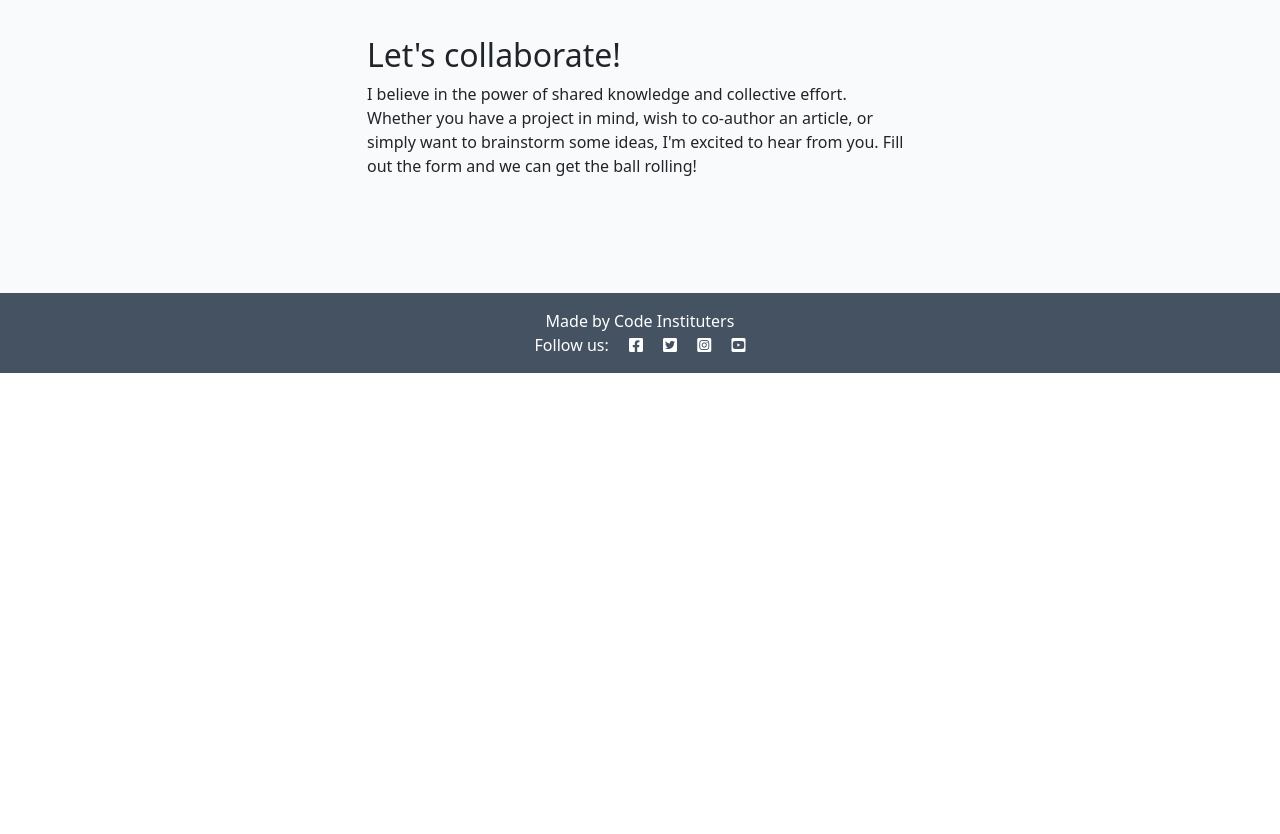
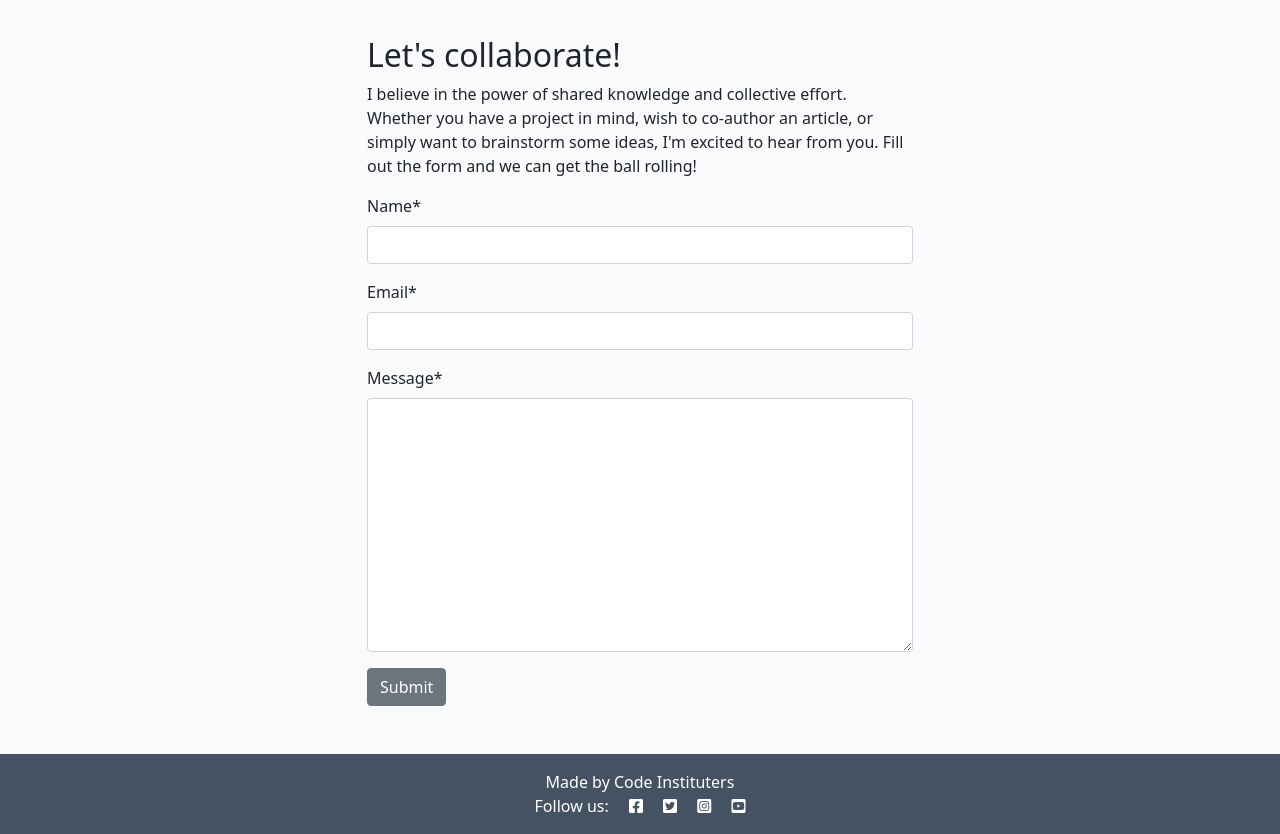
Before and after one commit to AJGreaves/blog-lesson-plan, a Django app: page /about/ in a window 1280 px wide. Shown: the part 427-1261 px from the top of the page. Before the commit the page ends 800 px from the top, so only its background shows below. Run offline with Django 4.2, Linux system fonts and the light colour scheme; data that the repository does not hold is empty; parts of the project's set-up code (start-up, migrations or seed data) failed here and were passed over; some libraries are stand-ins or nearby versions.

Commit message:
3.7.3c Create the Collaboration Request form Challenge

```diff
--- /dev/null
+++ b/about/forms.py
@@ -0,0 +1,8 @@
+from .models import CollaborateRequest
+from django import forms
+
+
+class CollaborateForm(forms.ModelForm):
+    class Meta:
+        model = CollaborateRequest
+        fields = ('name', 'email', 'message')
--- a/about/models.py
+++ b/about/models.py
@@ -8,3 +8,13 @@ class About(models.Model):
 
     def __str__(self):
         return self.title
+
+
+class CollaborateRequest(models.Model):
+    name = models.CharField(max_length=200, unique=True)
+    email = models.EmailField()
+    message = models.TextField()
+    read = models.BooleanField(default=False)
+
+    def __str__(self):
+        return f"Collaboration request from {self.name}"
--- a/about/templates/about/about.html
+++ b/about/templates/about/about.html
@@ -1,5 +1,6 @@
 {% extends 'base.html' %}
 {% load static %}
+{% load crispy_forms_tags %}
 
 {% block content %}
 <div class="container mt-5">
@@ -22,8 +23,12 @@
                 and we can get the ball rolling!</p>
 
             <!-- add your form here. Your submit button should
-                have the classes of btn, and btn-secondary -->
-
+                                have the classes of btn, btn-secondary -->
+            <form method="post">
+                {{ collaborate_form | crispy }}
+                {% csrf_token %}
+                <button class="btn btn-secondary" type="submit">Submit</button>
+            </form>
         </div>
     </div>
 </div>
--- a/about/views.py
+++ b/about/views.py
@@ -1,5 +1,7 @@
 from django.shortcuts import render
+from django.contrib import messages
 from .models import About
+from .forms import CollaborateForm
 
 
 def about_me(request, *args, **kwargs):
@@ -7,9 +9,13 @@ def about_me(request, *args, **kwargs):
     Renders the About page
     """
     about = About.objects.all().order_by('-updated_on').first()
+    collaborate_form = CollaborateForm()
 
     return render(
         request,
         "about/about.html",
-        {"about": about},
+        {
+            "about": about,
+            "collaborate_form": collaborate_form
+        },
     )
```
Also changed, not shown: about/admin.py (+7 -1 lines), about/migrations/0003_collaboraterequest.py (added).
